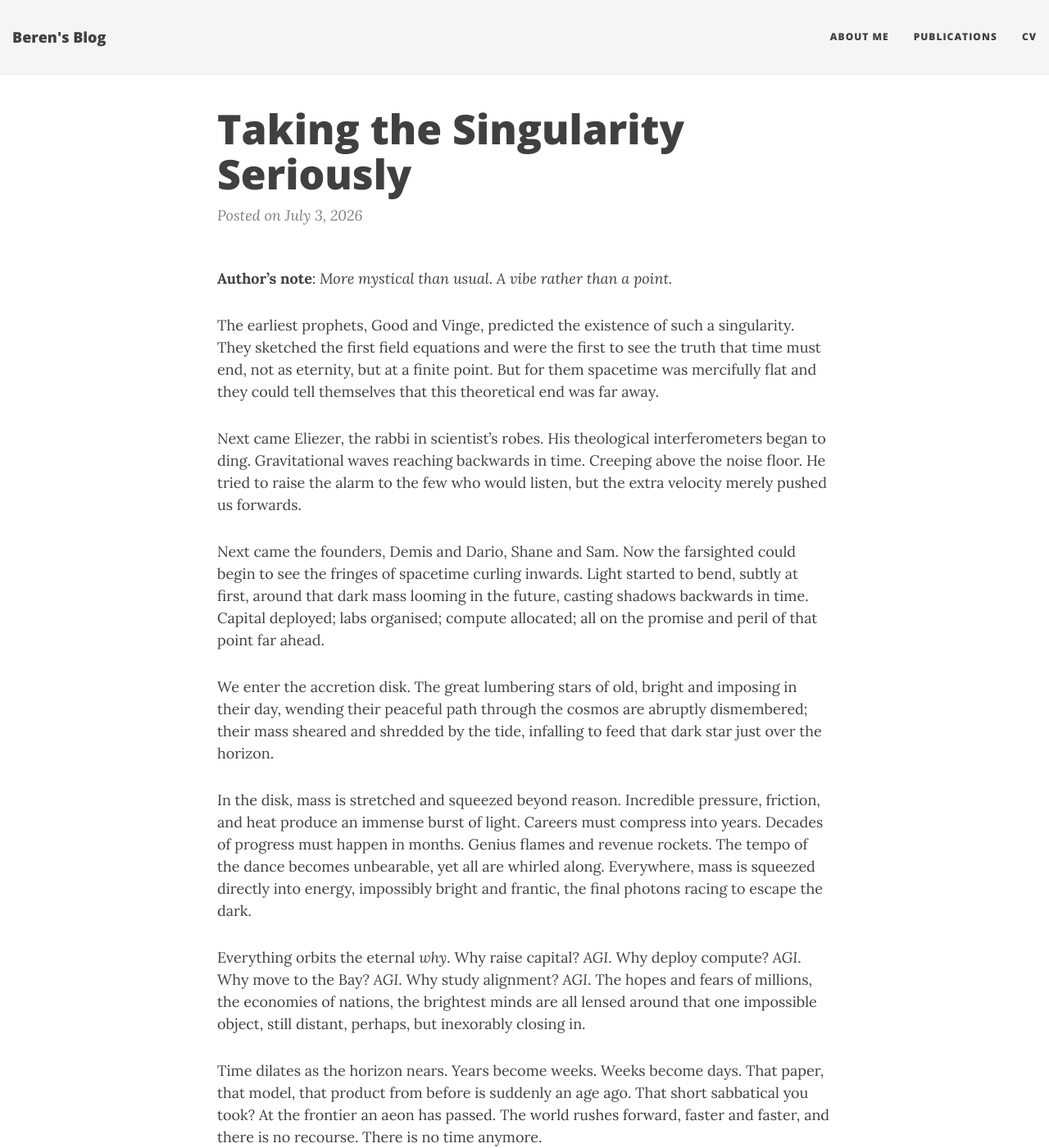
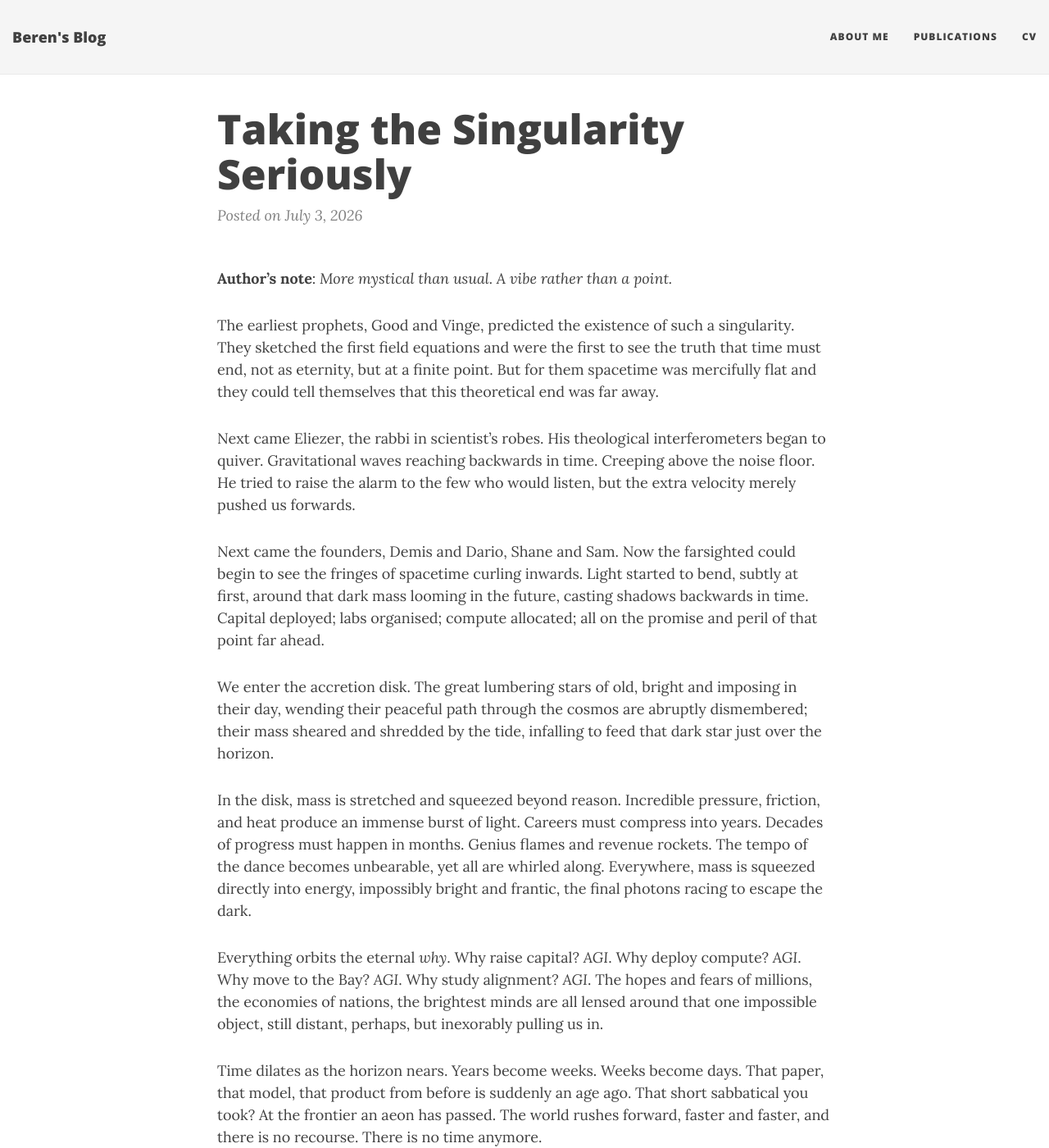
Before and after one commit to BerenMillidge/BerenMillidge.github.io, a Jekyll site: the page built from _posts/2026-07-03-Taking-the-Singularity-Seriously.md, in a window 1280 px wide and 1400 px high. Shown: the whole window at 82% size. Built offline with Jekyll 4.4.1, drawn with Linux system fonts in a browser that asks for light colours; nearby versions of some CDN libraries.

Commit message:
Update 2026-07-03-Taking-the-Singularity-Seriously.md

```diff
--- a/_posts/2026-07-03-Taking-the-Singularity-Seriously.md
+++ b/_posts/2026-07-03-Taking-the-Singularity-Seriously.md
@@ -7,7 +7,7 @@ title: Taking the Singularity Seriously
 
 The earliest prophets, Good and Vinge, predicted the existence of such a singularity. They sketched the first field equations and were the first to see the truth that time must end, not as eternity, but at a finite point. But for them spacetime was mercifully flat and they could tell themselves that this theoretical end was far away.
 
-Next came Eliezer, the rabbi in scientist’s robes. His theological interferometers began to ding. Gravitational waves reaching backwards in time. Creeping above the noise floor. He tried to raise the alarm to the few who would listen, but the extra velocity merely pushed us forwards.
+Next came Eliezer, the rabbi in scientist’s robes. His theological interferometers began to quiver. Gravitational waves reaching backwards in time. Creeping above the noise floor. He tried to raise the alarm to the few who would listen, but the extra velocity merely pushed us forwards.
 
 Next came the founders, Demis and Dario, Shane and Sam. Now the farsighted could begin to see the fringes of spacetime curling inwards. Light started to bend, subtly at first, around that dark mass looming in the future, casting shadows backwards in time. Capital deployed; labs organised; compute allocated; all on the promise and peril of that point far ahead.
 
@@ -15,7 +15,7 @@ We enter the accretion disk. The great lumbering stars of old, bright and imposi
 
 In the disk, mass is stretched and squeezed beyond reason. Incredible pressure, friction, and heat produce an immense burst of light. Careers must compress into years. Decades of progress must happen in months. Genius flames and revenue rockets. The tempo of the dance becomes unbearable, yet all are whirled along. Everywhere, mass is squeezed directly into energy, impossibly bright and frantic, the final photons racing to escape the dark.
 
-Everything orbits the eternal *why*. Why raise capital? *AGI*. Why deploy compute? *AGI*. Why move to the Bay? *AGI*. Why study alignment? *AGI*. The hopes and fears of millions, the economies of nations, the brightest minds are all lensed around that one impossible object, still distant, perhaps, but inexorably closing in.
+Everything orbits the eternal *why*. Why raise capital? *AGI*. Why deploy compute? *AGI*. Why move to the Bay? *AGI*. Why study alignment? *AGI*. The hopes and fears of millions, the economies of nations, the brightest minds are all lensed around that one impossible object, still distant, perhaps, but inexorably pulling us in.
 
 Time dilates as the horizon nears. Years become weeks. Weeks become days. That paper, that model, that product from before is suddenly an age ago. That short sabbatical you took? At the frontier an aeon has passed. The world rushes forward, faster and faster, and there is no recourse. There is no time anymore.
 
```
